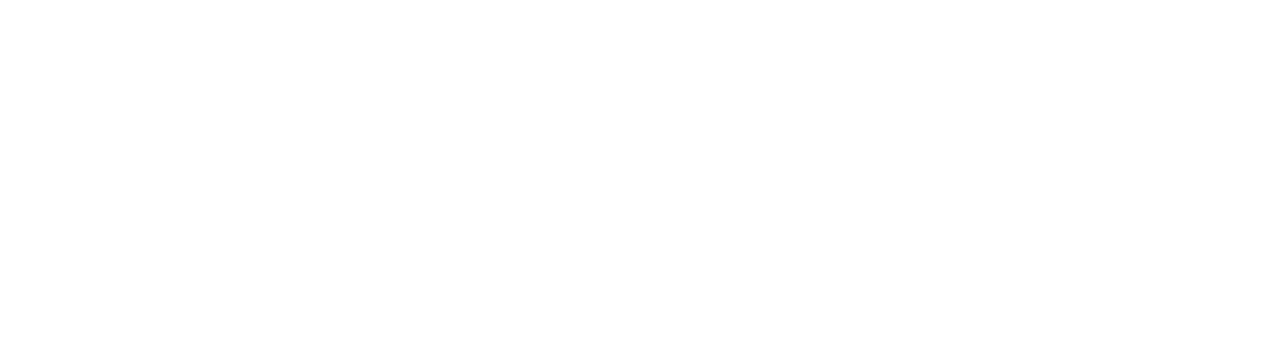
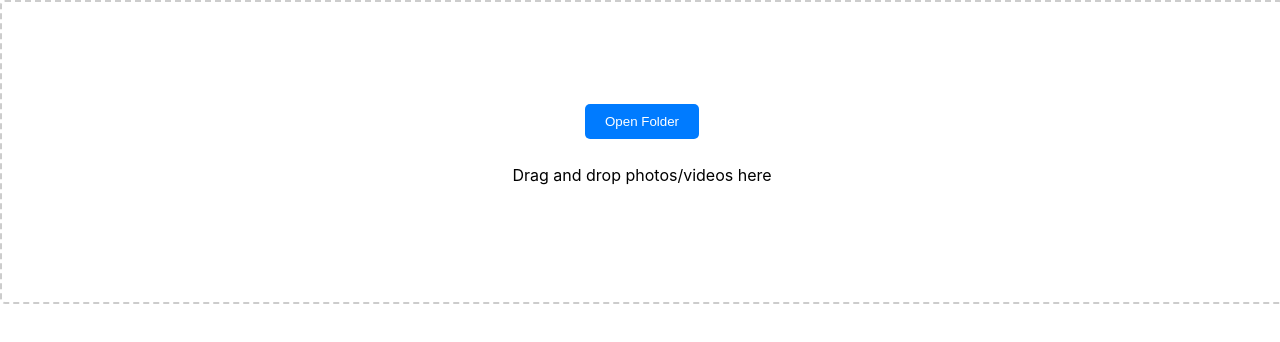
Before and after one commit to Shrawn100/Instagram-clone-view, a React (Create React App) app: page /create in a window 1280 px wide. Before the commit this address had no page. Shown: the top 342 px of the page. Built offline with nearby package versions, Linux system fonts and the light colour scheme.

Commit message:
Create drag/drop photos template

```diff
--- /dev/null
+++ b/src/Create.js
@@ -0,0 +1,93 @@
+import React, { useState, useRef } from "react";
+
+const Create = () => {
+  const [dragging, setDragging] = useState(false);
+  const [files, setFiles] = useState([]);
+
+  const fileInputRef = useRef(null);
+
+  const handleOpenFolderClick = () => {
+    fileInputRef.current.click();
+  };
+
+  const handleDragEnter = (e) => {
+    e.preventDefault();
+    e.stopPropagation();
+    setDragging(true);
+  };
+
+  const handleDragLeave = (e) => {
+    e.preventDefault();
+    e.stopPropagation();
+    setDragging(false);
+  };
+
+  const handleDragOver = (e) => {
+    e.preventDefault();
+    e.stopPropagation();
+  };
+
+  const handleDrop = (e) => {
+    e.preventDefault();
+    e.stopPropagation();
+    setDragging(false);
+
+    const newFiles = [...files];
+    for (const file of e.dataTransfer.files) {
+      newFiles.push(file);
+    }
+    setFiles(newFiles);
+  };
+
+  const handleFileSelect = (selectedFiles) => {
+    const newFiles = [...files];
+    for (const file of selectedFiles) {
+      newFiles.push(file);
+    }
+    setFiles(newFiles);
+  };
+
+  return (
+    <div
+      className={`drag-drop-container ${dragging ? "dragging" : ""}`}
+      onDragEnter={handleDragEnter}
+      onDragLeave={handleDragLeave}
+      onDragOver={handleDragOver}
+      onDrop={handleDrop}
+    >
+      <div className="drop-area">
+        <button className="open-folder-btn" onClick={handleOpenFolderClick}>
+          Open Folder
+        </button>
+        <input
+          type="file"
+          multiple
+          style={{ display: "none" }}
+          ref={fileInputRef}
+          onChange={(e) => handleFileSelect(e.target.files)}
+        />
+        <div className="image-previews">
+          {files.map((file, index) => (
+            <img
+              key={index}
+              src={URL.createObjectURL(file)}
+              alt={`Preview ${index + 1}`}
+              className="image-preview"
+            />
+          ))}
+        </div>
+        {files.length === 0 ? (
+          <p>Drag and drop photos/videos here</p>
+        ) : (
+          <ul>
+            {files.map((file, index) => (
+              <li key={index}>{file.name}</li>
+            ))}
+          </ul>
+        )}
+      </div>
+    </div>
+  );
+};
+
+export default Create;
--- a/src/Router.js
+++ b/src/Router.js
@@ -5,6 +5,7 @@
 import SignupForm from "./Signup";
 import Home from "./Home";
 import Profile from "./Profile";
+import Create from "./Create";
 function Router() {
   return (
     <BrowserRouter>
@@ -13,6 +14,7 @@
         <Route path="/signup" element={<SignupForm />} />
         <Route path="/home" element={<Home />} />
         <Route path="/profile" element={<Profile />} />
+        <Route path="/create" element={<Create />} />
       </Routes>
     </BrowserRouter>
   );
--- a/src/index.css
+++ b/src/index.css
@@ -10,6 +10,37 @@
 code {
   font-family: source-code-pro, Menlo, Monaco, Consolas, "Courier New",
     monospace;
+}
+/* DragDropComponent.css */
+
+.drag-drop-container {
+  width: 100%;
+  height: 300px;
+  border: 2px dashed #ccc;
+  border-radius: 5px;
+  display: flex;
+  justify-content: center;
+  align-items: center;
+  transition: border-color 0.3s;
+}
+
+.drag-drop-container.dragging {
+  border-color: #007bff;
+}
+
+.drop-area {
+  text-align: center;
+  padding: 20px;
+}
+
+ul {
+  list-style: none;
+  padding: 0;
+  margin: 0;
+}
+
+li {
+  margin-bottom: 5px;
 }
 
 .navbar {
@@ -32,6 +63,15 @@
   justify-content: space-around;
   font-size: 18px;
   height: 50vh;
+}
+.open-folder-btn {
+  background-color: #007bff;
+  color: white;
+  border: none;
+  padding: 10px 20px;
+  border-radius: 5px;
+  cursor: pointer;
+  margin-bottom: 10px;
 }
 
 /* Profile page */
```
